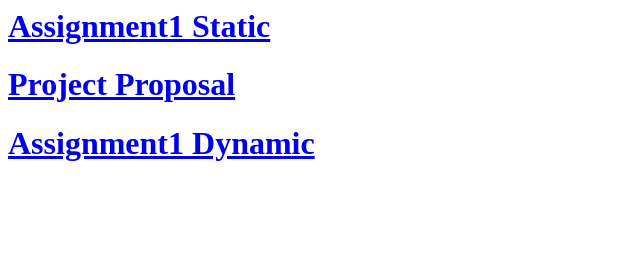
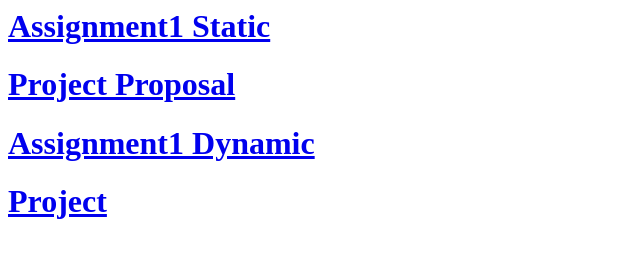
Before and after one commit to Verma92/WebDevSpring2016, a website: page public/index.html in a window 1280 px wide. Shown: the whole page, without its empty margins (0-640 px from the left). Drawn offline with Linux system fonts and the light colour scheme.

Commit message:
link to Project

```diff
--- a/public/index.html
+++ b/public/index.html
@@ -5,6 +5,7 @@
     <h1><a href="http://webdev2016-rahulverma.rhcloud.com/Assignments/home.html">Assignment1 Static</a></h1>
     <h1><a href="https://docs.google.com/a/husky.neu.edu/document/d/1DGQVoxTOGhNMKHDoJWoytUBL9TFcnatUeNnJCYQ-DqA/edit?usp=sharing">Project Proposal</a></h1>
     <h1><a href="http://webdev2016-rahulverma.rhcloud.com/Assignments/index.html">Assignment1 Dynamic</a></h1>
+    <h1><a href="http://webdev2016-rahulverma.rhcloud.com/Project/index.html">Project</a></h1>
 </head>
 <body>
 
```
